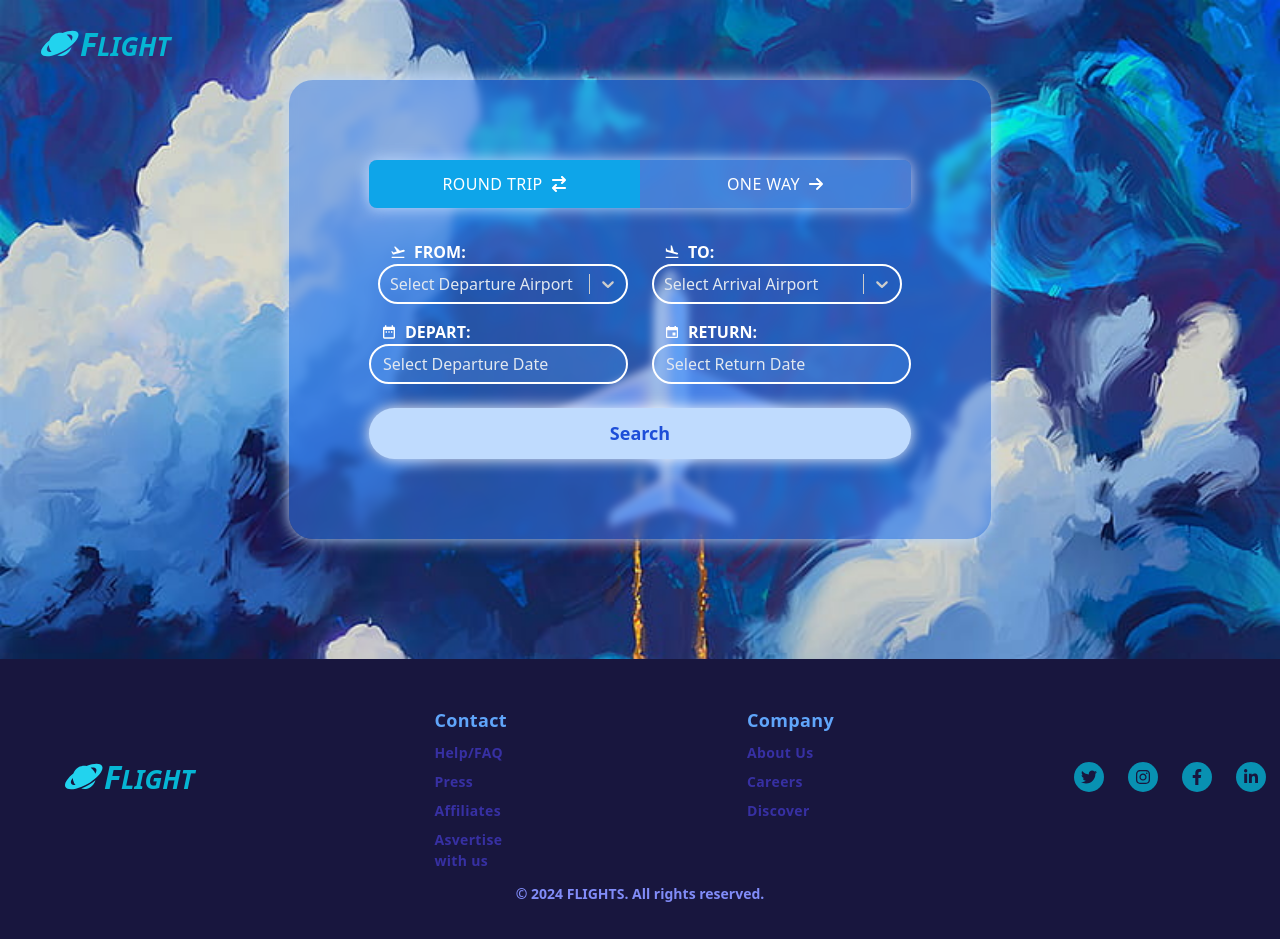
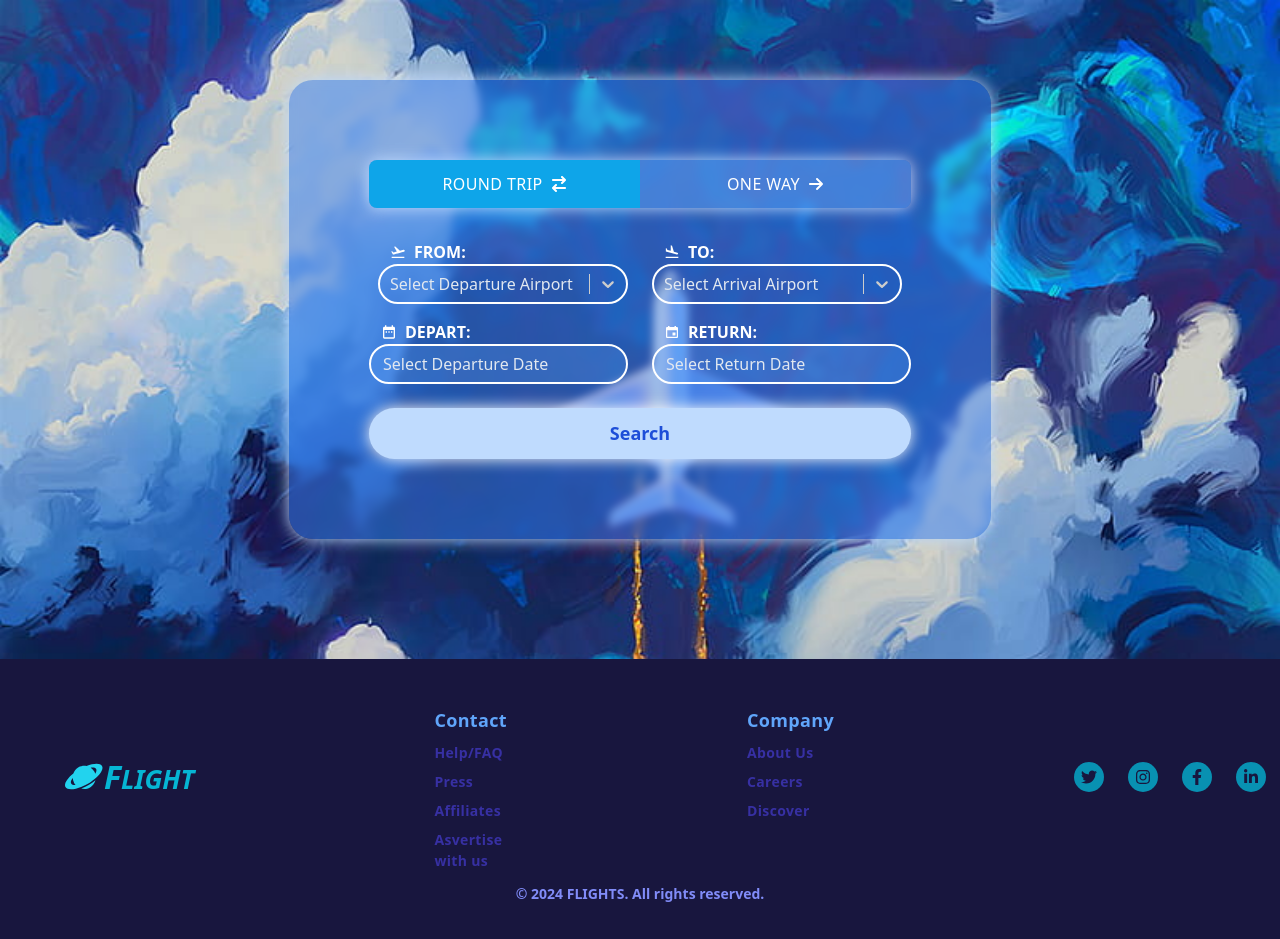
Before and after one commit to gokcetasci/flight-search-app, a React (Create React App) app: page / in a window 1280 px wide. Built offline with nearby package versions, Linux system fonts and the light colour scheme.

Commit message:
deleted icons

```diff
--- a/src/components/Homepage.jsx
+++ b/src/components/Homepage.jsx
@@ -2,7 +2,6 @@ import React from "react";
 import Search from "./Search";
 import img1 from "../images/img1.jpg"
 import Footer from "./Footer";
-import { GiRingedPlanet } from "react-icons/gi";
 
 function Homepage() {
   return (
@@ -13,12 +12,7 @@ function Homepage() {
       backgroundRepeat: "repeat-y", // Yatay eksende tekrarlama
 
     }}>
-      <div className="absolute top-5 left-10 flex flex-row items-center justify-center ">
-            <GiRingedPlanet className="w-10 h-10 fill-cyan-400" />
-            <span className="font-bold italic  text-cyan-500 text-[32px]">
-              F<span className="text-[26px]">LIGHT</span>
-            </span>
-          </div>
+
       <div className="flex items-center justify-center p-20 ">
         <Search />
       </div>
```
